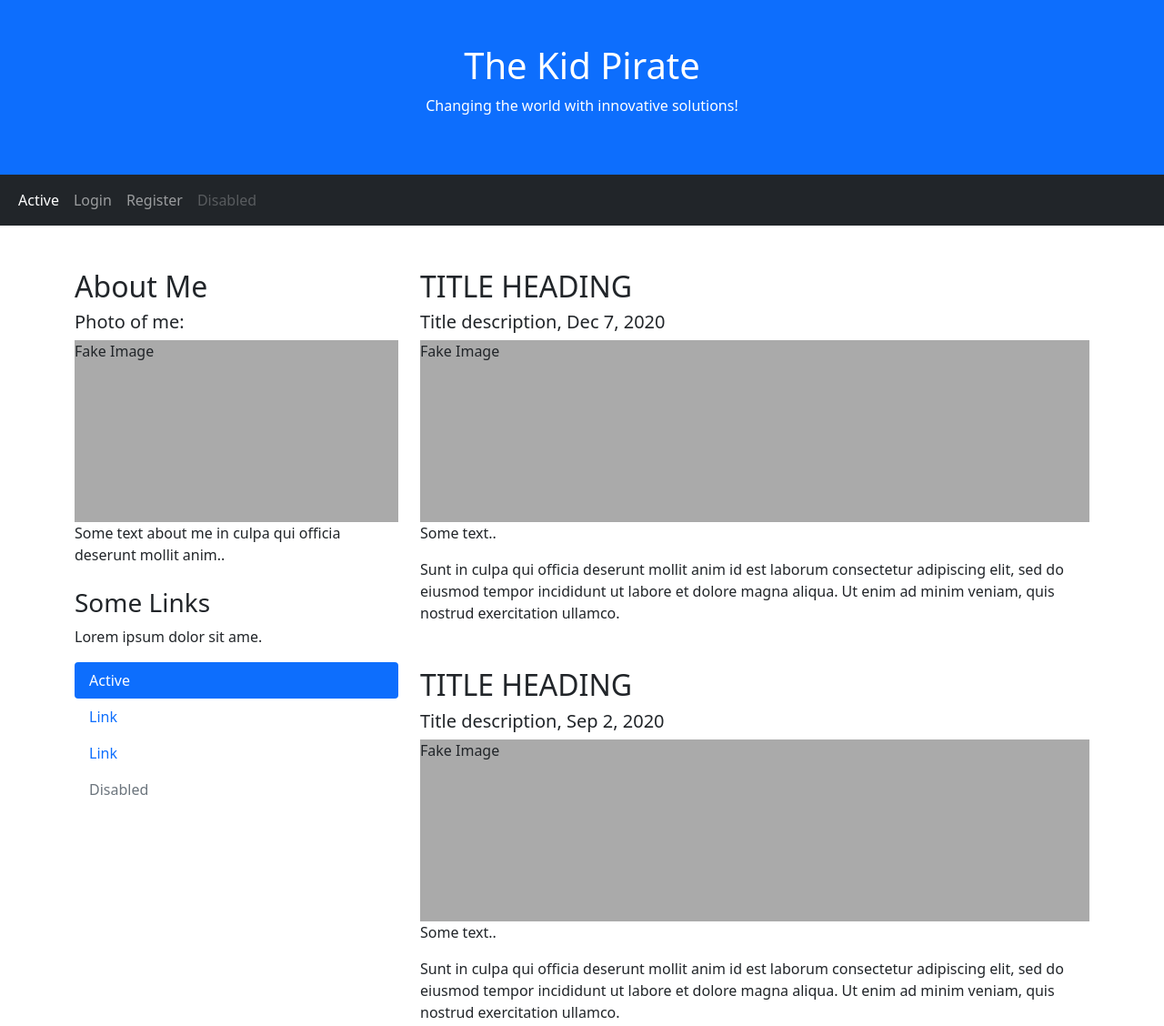
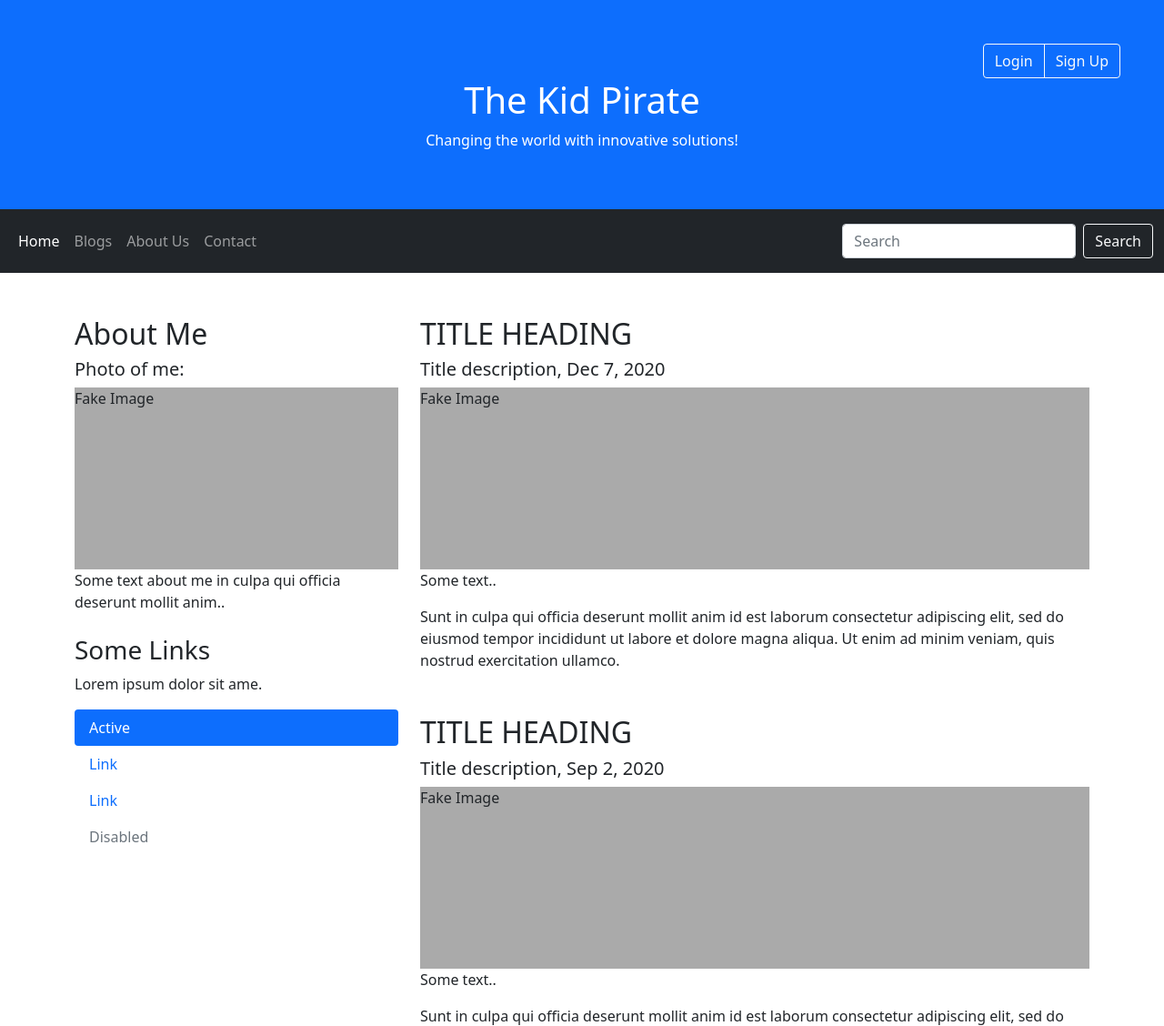
Before and after one commit to Oliver-Jones/thekidpirate, a PHP site: page / in a window 1280 px wide. Shown: the top 1128 px of the page at 91% size. Run offline with PHP 8.4, Linux system fonts and the light colour scheme; the visitor is signed in with stand-in values (Sample User, id 1).

Commit message:
Update index.php

```diff
--- a/index.php
+++ b/index.php
@@ -14,25 +14,47 @@
     </head>
     <body>
         <div class="p-5 bg-primary text-white text-center">
-            <h1>The Kid Pirate</h1>
+			<div class="d-flex flex-row-reverse">
+				<div class="btn-group" role="group" aria-label="Basic outlined example">
+					<button type="button" class="btn btn-outline-light" onclick="window.location.href='login.php'">Login</button>
+					<button type="button" class="btn btn-outline-light" onclick="window.location.href='register.php'">Sign Up</button>
+				</div>
+			</div>
+			<h1>The Kid Pirate</h1>
             <p>Changing the world with innovative solutions!</p>
         </div>
         <nav class="navbar navbar-expand-sm bg-dark navbar-dark">
             <div class="container-fluid">
-                <ul class="navbar-nav">
-                    <li class="nav-item">
-                        <a class="nav-link active" href="#">Active</a>
+                <ul id="nav_main" class="navbar-nav">
+                    <li id="nav_home" class="nav-item">
+                        <a class="nav-link active" href="#">Home</a>
                     </li>
-                    <li class="nav-item">
-                        <a class="nav-link" href="login.php">Login</a>
+                    <li id="nav_blogs" class="nav-item">
+                        <a class="nav-link" href="#">Blogs</a>
                     </li>
-                    <li class="nav-item">
-                        <a class="nav-link" href="register.php">Register</a>
+                    <li id="nav_about" class="nav-item">
+                        <a class="nav-link" href="#">About Us</a>
                     </li>
-                    <li class="nav-item">
-                        <a class="nav-link disabled" href="#">Disabled</a>
+                    <li id="nav_contact" class="nav-item">
+                        <a class="nav-link" href="#">Contact</a>
                     </li>
+					<script>
+						// Add active class to the current button (highlight it)
+						var header = document.getElementById("nav_main");
+						var btns = header.getElementsByClassName("nav-link");
+						for (var i = 0; i < btns.length; i++) {
+							btns[i].addEventListener("click", function() {
+								var current = document.getElementsByClassName("active");
+								current[0].className = current[0].className.replace(" active", "");
+								this.className += " active";
+							});
+						}
+					</script>
                 </ul>
+				<form class="d-flex my-2">
+					<input class="form-control me-2" type="search" placeholder="Search" aria-label="Search">
+					<button class="btn btn-outline-light" type="submit">Search</button>
+				</form>
             </div>
         </nav>
         <div class="container mt-5">
```
